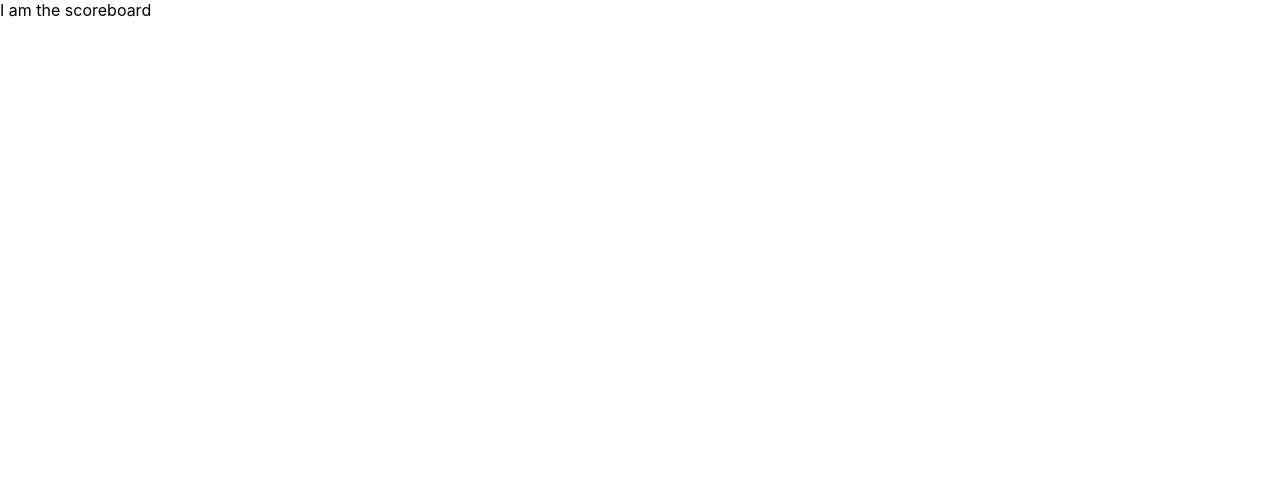
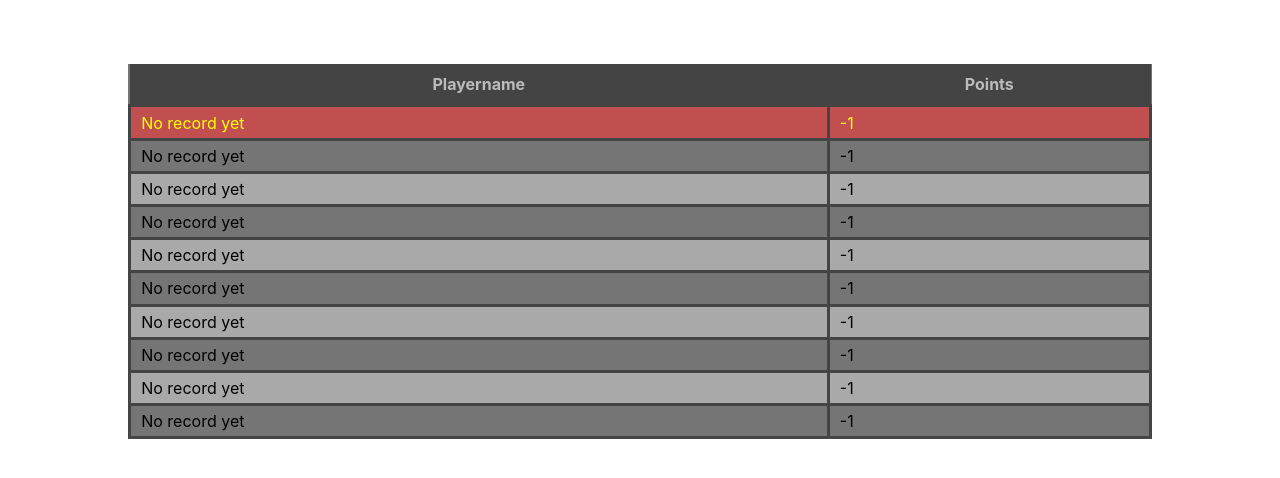
Before and after one commit to GitDevla/infinite-simon, a React (Create React App) app: page /score in a window 1280 px wide. Shown: the top 478 px of the page. Built offline with nearby package versions, Linux system fonts and the light colour scheme.

Commit message:
feat: Scoreboard made and stylized

```diff
--- a/src/page/App.tsx
+++ b/src/page/App.tsx
@@ -7,7 +7,7 @@ function App() {
   return (
     <nav>
       <div className='wrapper'>
-        <table>
+        <table className='title_table'>
           <div className='title'>
             <span style={{color:"#ca1515ff"}}>IN</span>
             <span style={{color:"#1e8b1eff"}}>FI</span>
--- a/src/page/ScoreBoard.tsx
+++ b/src/page/ScoreBoard.tsx
@@ -1,8 +1,51 @@
-import '../style/App.css';
-
 export default function ScoreBoard() {
 
   return (
-    <div>I am the scoreboard</div>
+    <table className="scoreboard">
+      <tr>
+        <th>Playername</th>
+        <th>Points</th>
+      </tr>
+      <tr className="number_one">
+        <td>No record yet</td>
+        <td>-1</td>
+      </tr>
+      <tr>
+        <td>No record yet</td>
+        <td>-1</td>
+      </tr>
+      <tr>
+        <td>No record yet</td>
+        <td>-1</td>
+      </tr>
+      <tr>
+        <td>No record yet</td>
+        <td>-1</td>
+      </tr>
+      <tr>
+        <td>No record yet</td>
+        <td>-1</td>
+      </tr>
+      <tr>
+        <td>No record yet</td>
+        <td>-1</td>
+      </tr>
+      <tr>
+        <td>No record yet</td>
+        <td>-1</td>
+      </tr>
+      <tr>
+        <td>No record yet</td>
+        <td>-1</td>
+      </tr>
+      <tr>
+        <td>No record yet</td>
+        <td>-1</td>
+      </tr>
+      <tr>
+        <td>No record yet</td>
+        <td>-1</td>
+      </tr>
+    </table>
   );
 }
--- a/src/style/App.css
+++ b/src/style/App.css
@@ -57,11 +57,6 @@ div.navButton{
   margin-left: 20%;
   margin-right: 20%;
 }
-table{
-  background-color: #757575;
-  border-top-left-radius: 15%;
-  border-top-right-radius: 15%;
-}
 div.title{
   padding: 0 5% 5% 5%;
   margin-bottom: 5%;
@@ -70,5 +65,37 @@ div.title{
   background-color: #575757;
   border-top-left-radius: 20%;
   border-top-right-radius: 20%;
-
 }
+table{
+  border-collapse: collapse;
+  background-color: #757575;
+}
+table.title_table{
+  border-top-left-radius: 15%;
+  border-top-right-radius: 15%;
+}
+table.scoreboard{
+  width: 80%;
+  margin-left: 10%;
+  margin-top: 5%
+}
+table.scoreboard > tr:nth-child(even) {
+  background-color: #A9A9A9;
+}
+table.scoreboard > tr > td{
+  padding-left: 1%;
+  padding-top: 0.5%;
+  padding-bottom: 0.5%;
+  border: solid #444444;
+}
+table.scoreboard > tr >th{
+  padding: 1% 0% 1% 0%;
+  background-color: #444444;
+  color: #BBBBBB;
+}
+table.scoreboard > tr.number_one{
+  background-color: #c24f4f;
+}
+table.scoreboard > tr.number_one > td{
+  color: yellow;
+}
```
